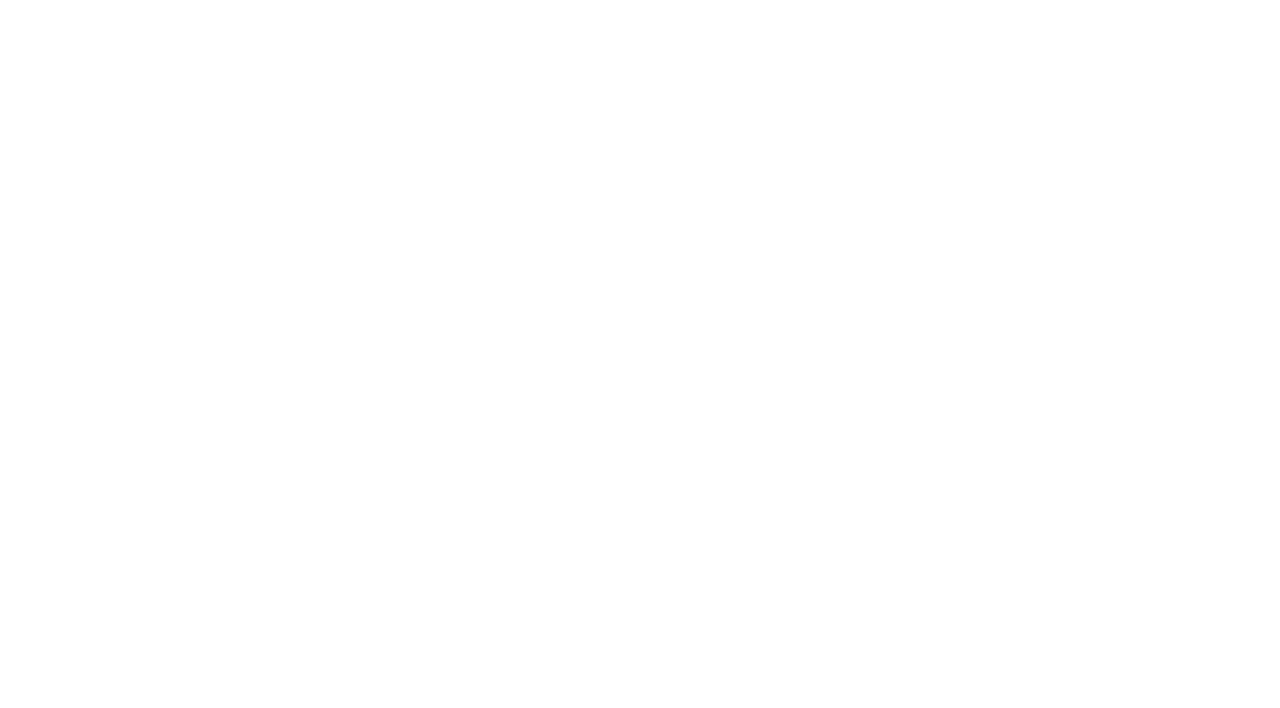
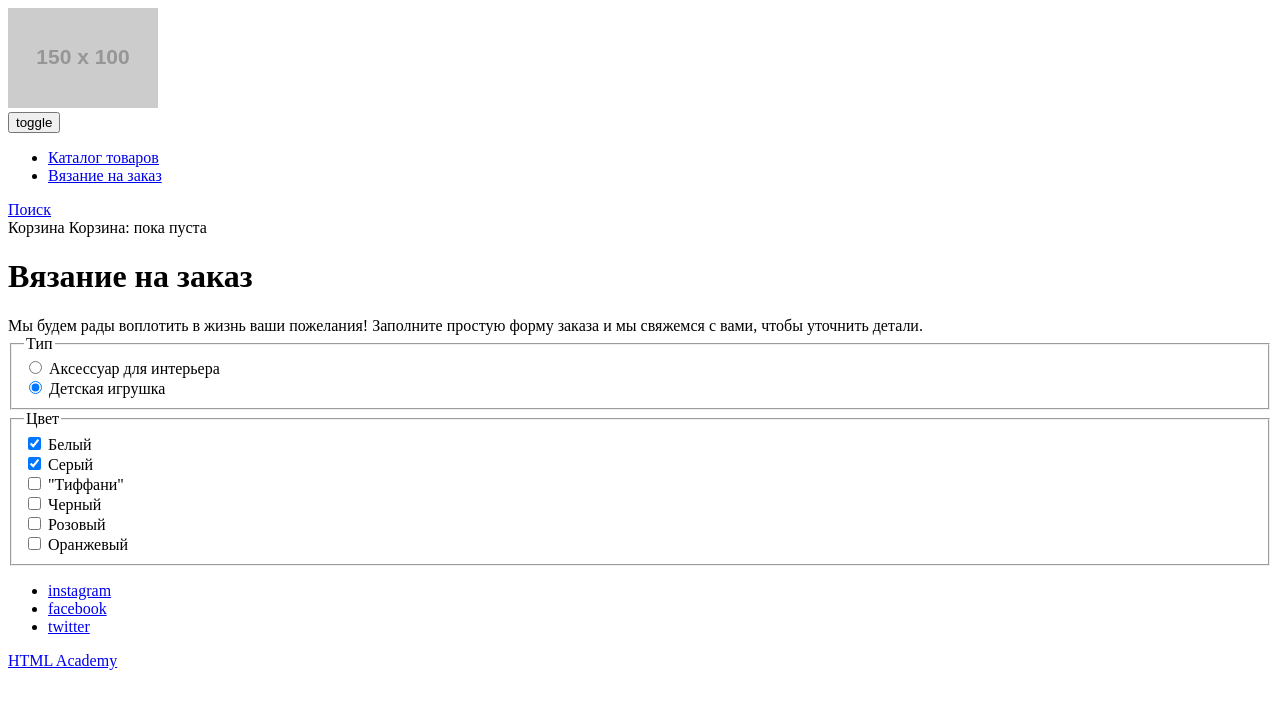
Before and after one commit to downtempa/107653-mishka, a website: page form.html in a window 1280 px wide. Drawn offline with Linux system fonts and the light colour scheme; placeholder pictures from the web are drawn by us.

Commit message:
form-page layout checkbox fieldse

```diff
--- a/form.html
+++ b/form.html
@@ -1,10 +1,121 @@
 <!DOCTYPE html>
 <html lang="en">
 <head>
-    <meta charset="UTF-8">
-    <title>Title</title>
+  <meta charset="UTF-8">
+  <title>Title</title>
 </head>
 <body>
-
+<header class="main-header">
+  <div class="main-header__inner">
+    <div class="main-header__logo  logo"><!-- logo -->
+      <a class="logo__link" href="/">
+        <img src="http://placehold.it/150x100" alt="Логотип Мишка">
+      </a>
+    </div>
+    <div class="main-header__menu-toggle">
+      <button class="menu-toggle">toggle</button>
+    </div>
+    <nav class="main-header__nav  main-nav"><!-- menu -->
+      <ul class="main-nav__list">
+        <li class="main-nav__item">
+          <a class="main-nav__link" href="catalog.html" title="Каталог товаров">Каталог товаров</a>
+        </li>
+        <li class="main-nav__item">
+          <a class="main-nav__link" href="form.html" title="Вязание на заказ">Вязание на заказ</a>
+        </li>
+      </ul>
+    </nav>
+    <div class="main-header__service-panel"><!-- service panel -->
+      <div class="main-header__search  search"><!-- search -->
+        <a class="search__btn" href="#">
+          <span class="search__icon">Поиск</span>
+        </a>
+      </div>
+      <div class="main-header__basket basket"><!-- basket -->
+        <span class="basket__icon">Корзина</span>
+        <span class="basket__status">Корзина: пока пуста</span>
+      </div>
+    </div>
+    <div class="main-header__bottom-panel">
+      <h1 class="section-title">Вязание на заказ</h1>
+    </div>
+  </div>
+</header>
+<div class="main">
+  <section class="order">
+    <div class="order__description">Мы будем рады воплотить в жизнь ваши пожелания! Заполните
+      простую
+      форму заказа и мы свяжемся с вами, чтобы уточнить детали.
+    </div>
+    <form class="order__form  form">
+      <fieldset class="form__fieldset  fieldset" title="Тип">
+        <legend class="form__legend legend">Тип</legend>
+        <div class="form__input-box">
+          <input class="form__radio  radio" id="interior" type="radio" name="type"
+                 value="аксессуар для интерьера"
+                 checked>
+          <label class="form__label  label" for="interior">Аксессуар для интерьера</label>
+        </div>
+        <div class="form__input-box">
+          <input class="form__radio  radio" id="toy" type="radio" name="type"
+                 value="детская игрушка"
+                 checked>
+          <label class="form__label  label" for="toy">Детская игрушка</label>
+        </div>
+      </fieldset>
+      <fieldset class="form__fieldset  fieldset" title="Цвет">
+        <legend class="form__legend legend">Цвет</legend>
+        <div class="form__input-box">
+          <input class="form__checkbox  checkbox" id="white" type="checkbox" value="Белый" checked>
+          <label class="form__label  label" for="white">Белый</label>
+        </div>
+        <div class="form__input-box">
+          <input class="form__checkbox  checkbox" id="grey" type="checkbox" value="серый" checked>
+          <label class="form__label  label" for="toy">Cерый</label>
+        </div>
+        <div class="form__input-box">
+          <input class="form__checkbox  checkbox" id="tiffany" type="checkbox" value="Тиффани">
+          <label class="form__label  label" for="tiffany">"Тиффани"</label>
+        </div>
+        <div class="form__input-box">
+          <input class="form__checkbox  checkbox" id="black" type="checkbox" value="Черный">
+          <label class="form__label  label" for="black">Черный</label>
+        </div>
+        <div class="form__input-box">
+          <input class="form__checkbox  checkbox" id="pink" type="checkbox" value="Розовый">
+          <label class="form__label  label" for="pink">Розовый</label>
+        </div>
+        <div class="form__input-box">
+          <input class="form__checkbox  checkbox" id="orange" type="checkbox" value="Оранжевый">
+          <label class="form__label  label" for="orange">Оранжевый</label>
+        </div>
+      </fieldset>
+    </form>
+  </section>
+</div>
+<footer class="main-footer">
+  <div class="main-footer__inner">
+    <div class="main-footer__bottom-panel">
+      <div class="main-footer__social  social">
+        <ul class="social__list">
+          <li class="social__item">
+            <a href="#" class="social__link">instagram</a>
+          </li>
+          <li class="social__item">
+            <a href="#" class="social__link">facebook</a>
+          </li>
+          <li class="social__item">
+            <a href="#" class="social__link">twitter</a>
+          </li>
+        </ul>
+      </div>
+      <div class="main-footer__copyright  copyright">
+        <span class="copyright__title"></span>
+        <a class="copyright__link" href="https://htmlacademy.ru/" target="_blank"
+           title="HTML Academy">HTML Academy</a>
+      </div>
+    </div>
+  </div>
+</footer>
 </body>
 </html>
```
Also changed, not shown: catalog.html (+0 -1 lines).
